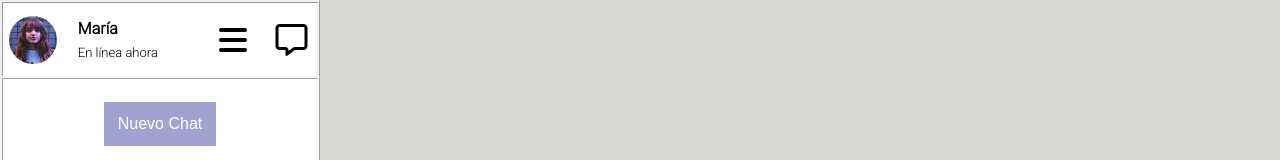
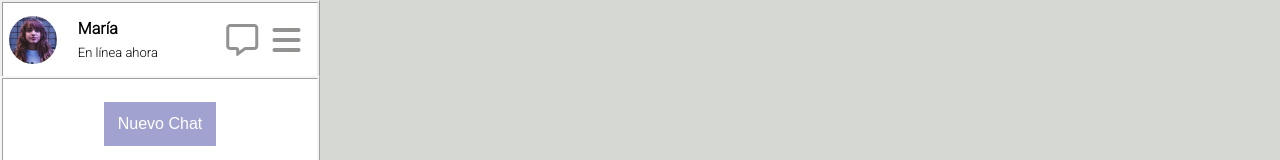
Before and after one commit to fulloa-01/flexbox, a plain HTML site: page index.html in a window 1280 px wide. Shown: the top 160 px of the page. Drawn offline with Linux system fonts and the light colour scheme.

Commit message:
Corrección icónos

```diff
--- a/assets/css/style.css
+++ b/assets/css/style.css
@@ -67,7 +67,7 @@ li > h3{
 .flex-cont2{
     display: flex;
     align-items: center;
-    justify-content:space-between;
+    justify-content:space-around;
     width: 30%;
     padding: 3%;
 }
@@ -136,3 +136,7 @@ li > h3{
     width: 60%;
     text-align: center;
 }
+
+i{
+    color: rgb(148, 145, 145);
+}
--- a/index.html
+++ b/index.html
@@ -24,8 +24,9 @@
 
                 </div>
                 <div class="flex-cont2">
+                    <i class="fa-regular fa-message fa-2x "></i>
                     <i class="fa-solid fa-bars fa-2x "></i>
-                    <i class="fa-regular fa-message fa-2x "></i>
+
                 </div>
 
             </div>
```
Also changed, not shown: 2 other files.
